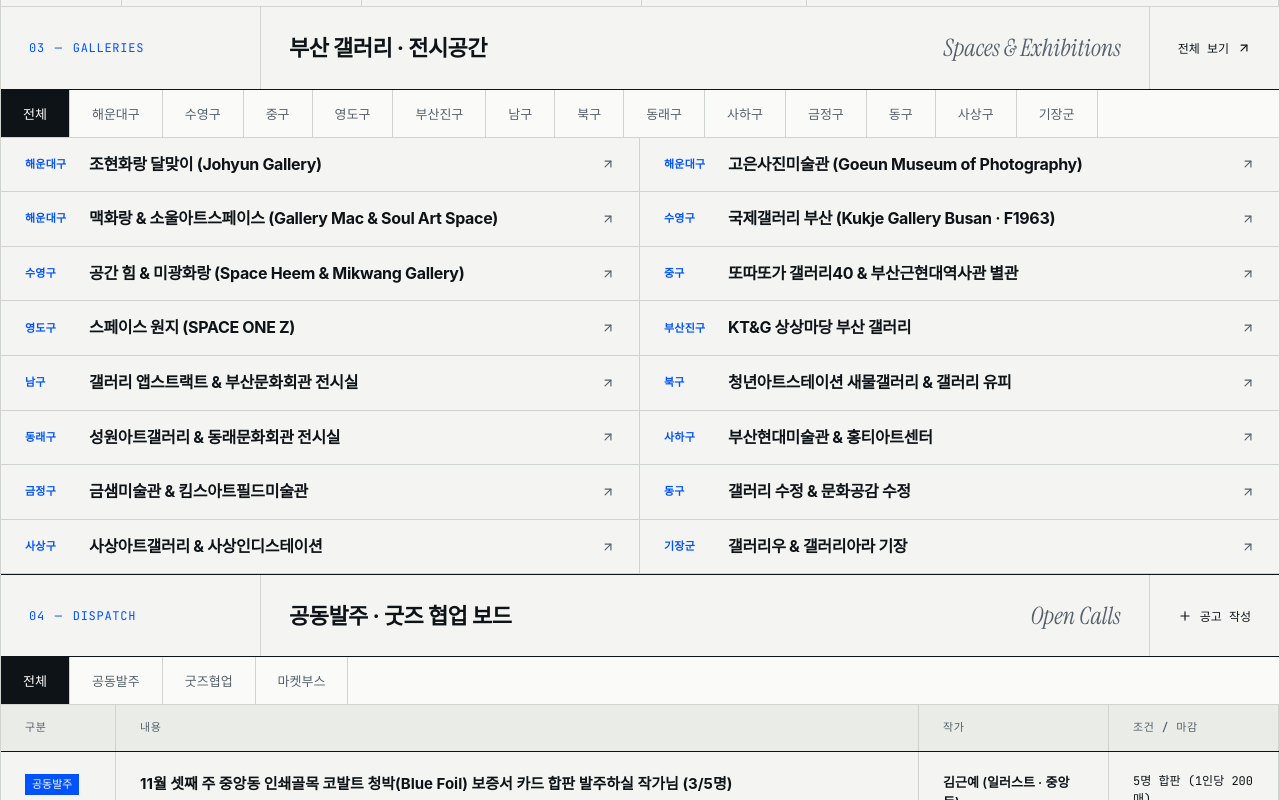
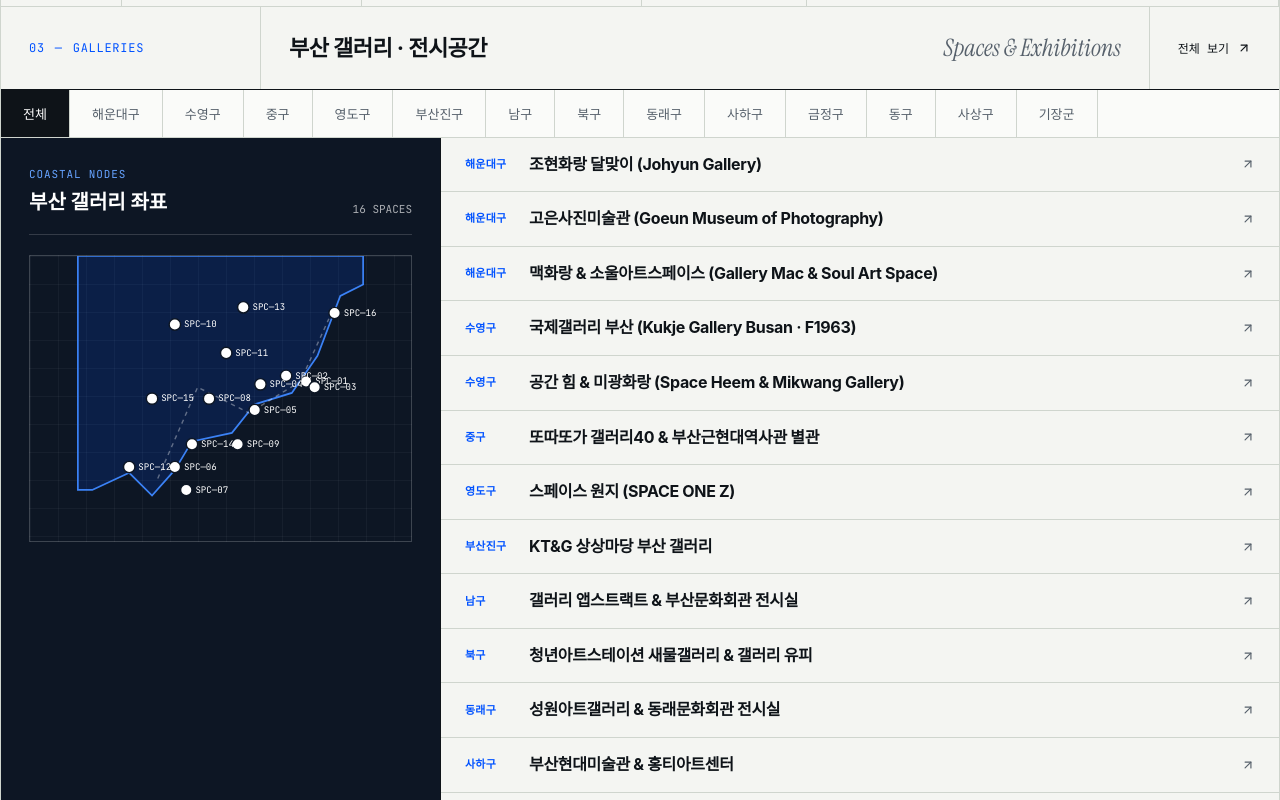
Before and after one commit to 3ena4ena-maker/b-art, a React (Vite) app: page / in a window 1280 px wide. Shown: the part 7260-8060 px from the top of the page. Built offline with nearby package versions, Linux system fonts and the light colour scheme; a web font is replaced by a local one.

Commit message:
Restore Busan Galleries coastal map alongside compact gallery name list

```diff
--- a/src/App.tsx
+++ b/src/App.tsx
@@ -1003,6 +1003,83 @@ export function App() {
             </div>
           </div>
 
+          <div className="gallery-explorer-layout">
+            <div className="coast-map-panel">
+              <div>
+                <div className="map-panel-header">
+                  <div>
+                    <div className="map-panel-kicker">COASTAL NODES</div>
+                    <h3 className="map-panel-title">부산 갤러리 좌표</h3>
+                  </div>
+                  <div className="map-panel-count">
+                    {filteredGalleries.length} SPACES
+                  </div>
+                </div>
+
+                <div className="map-svg-container">
+                  <svg
+                    viewBox="0 0 100 100"
+                    style={{ width: '100%', height: '100%', display: 'block' }}
+                  >
+                    <path
+                      d="M 5 82 L 18 76 L 26 84 L 34 75 L 40 65 L 54 62 L 62 52 L 75 48 L 84 35 L 92 14 L 100 10 L 100 0 L 0 0 L 0 82 Z"
+                      fill="rgba(0, 82, 255, 0.16)"
+                      stroke="#3B82F6"
+                      strokeWidth="0.6"
+                    />
+                    <polyline
+                      points="28,78 42,46 60,55 78,44 88,22"
+                      fill="none"
+                      stroke="rgba(255,255,255,0.35)"
+                      strokeWidth="0.5"
+                      strokeDasharray="1.5 1.5"
+                    />
+
+                    {GALLERIES.map((gal) => {
+                      const isMatched =
+                        selectedZone === '전체' || gal.zone === selectedZone;
+                      const isSelected = activeGallery?.id === gal.id;
+                      return (
+                        <g
+                          key={gal.id}
+                          style={{ cursor: 'pointer', opacity: isMatched ? 1 : 0.28 }}
+                          onClick={() => setActiveGallery(gal)}
+                        >
+                          {isSelected && (
+                            <circle
+                              cx={gal.mapPos.x}
+                              cy={gal.mapPos.y}
+                              r="5.5"
+                              fill="none"
+                              stroke="#66A3FF"
+                              strokeWidth="0.6"
+                            />
+                          )}
+                          <circle
+                            cx={gal.mapPos.x}
+                            cy={gal.mapPos.y}
+                            r={isSelected ? '2.6' : '2.0'}
+                            fill={isSelected ? '#0052FF' : '#ffffff'}
+                            stroke="#0D1624"
+                            strokeWidth="0.5"
+                          />
+                          <text
+                            x={gal.mapPos.x + 3.2}
+                            y={gal.mapPos.y + 1}
+                            fill="#ffffff"
+                            fontSize="3.2"
+                            fontFamily="JetBrains Mono, monospace"
+                          >
+                            {gal.indexNo}
+                          </text>
+                        </g>
+                      );
+                    })}
+                  </svg>
+                </div>
+              </div>
+            </div>
+
             <div className="gallery-list-panel">
               {filteredGalleries.map((gal) => (
                 <article
@@ -1021,6 +1098,7 @@ export function App() {
                   </div>
                 </article>
               ))}
+            </div>
           </div>
         </section>
       )}
--- a/src/index.css
+++ b/src/index.css
@@ -959,19 +959,24 @@ section {
 /* Gallery & Coastline Section */
 .gallery-explorer-layout {
   display: grid;
-  grid-template-columns: 440px 1fr;
+  grid-template-columns: 440px minmax(0, 1fr);
   border-bottom: 1px solid var(--line-strong);
+  width: 100%;
+  max-width: 100%;
 }
 
 .coast-map-panel {
   border-right: 1px solid var(--line-strong);
   background: #0D1624;
   color: #ffffff;
-  padding: 32px;
+  padding: 28px;
   display: flex;
   flex-direction: column;
-  justify-content: space-between;
-  gap: 24px;
+  justify-content: flex-start;
+  gap: 20px;
+  min-width: 0;
+  width: 100%;
+  max-width: 100%;
 }
 
 .map-panel-header {
@@ -1042,26 +1047,24 @@ section {
 }
 
 .gallery-list-panel {
-  display: grid;
-  grid-template-columns: repeat(2, minmax(0, 1fr));
-  border-bottom: 1px solid var(--line-strong);
+  display: flex;
+  flex-direction: column;
   width: 100%;
   max-width: 100%;
+  min-width: 0;
 }
 
 .gallery-row-item {
-  display: flex;
-  flex-direction: column;
-  justify-content: space-between;
-  border-right: 1px solid var(--line);
+  display: block;
   border-bottom: 1px solid var(--line);
   cursor: pointer;
   transition: background 0.15s ease;
   min-width: 0;
-}
-
-.gallery-row-item:nth-child(2n) {
-  border-right: none;
+  width: 100%;
+}
+
+.gallery-row-item:last-child {
+  border-bottom: none;
 }
 
 .gallery-row-item:hover,
@@ -1913,7 +1916,33 @@ section {
     overflow-x: hidden;
   }
   .coast-map-panel {
-    display: none !important;
+    display: flex;
+    padding: 14px;
+    gap: 10px;
+    width: 100%;
+    max-width: 100%;
+    border-right: none;
+    border-bottom: 1px solid var(--line-strong);
+  }
+  .map-panel-header {
+    padding-bottom: 8px;
+    align-items: center;
+  }
+  .map-panel-kicker {
+    font-size: 9px;
+  }
+  .map-panel-title {
+    font-size: 15px;
+    margin-top: 2px;
+  }
+  .map-panel-count {
+    font-size: 10px;
+  }
+  .map-svg-container {
+    margin-top: 10px;
+    width: 100%;
+    aspect-ratio: 16 / 9;
+    max-height: 175px;
   }
   .gallery-list-panel {
     display: flex;
```
Lines whose indentation alone changed are shown as unchanged.
